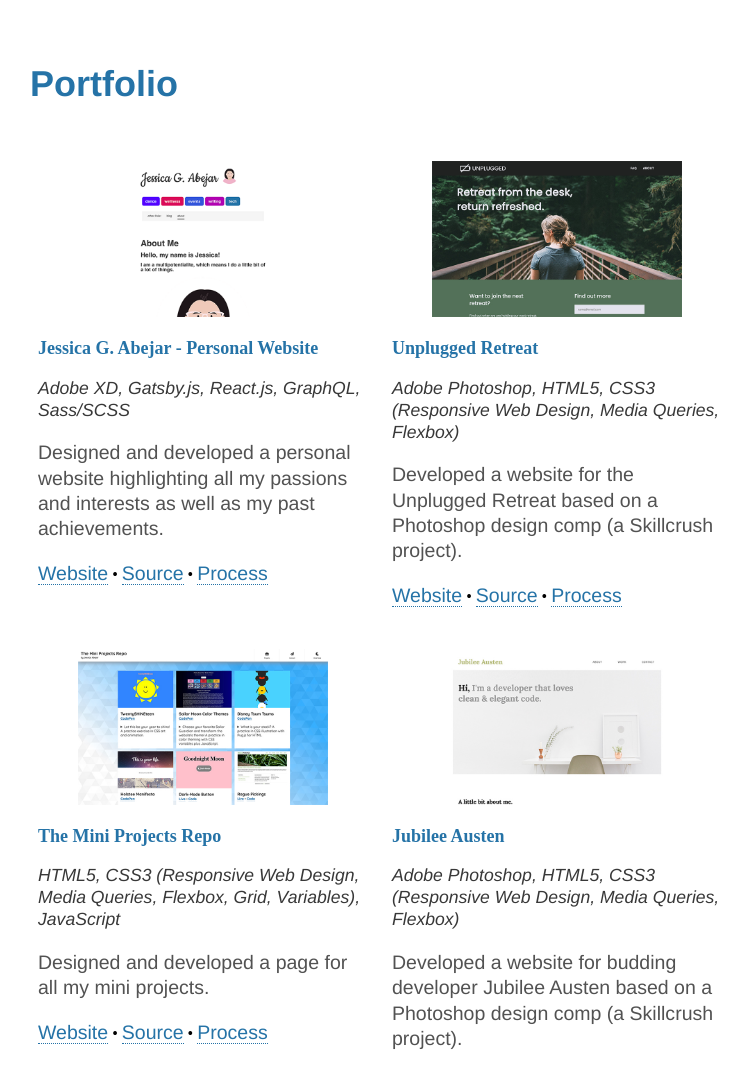
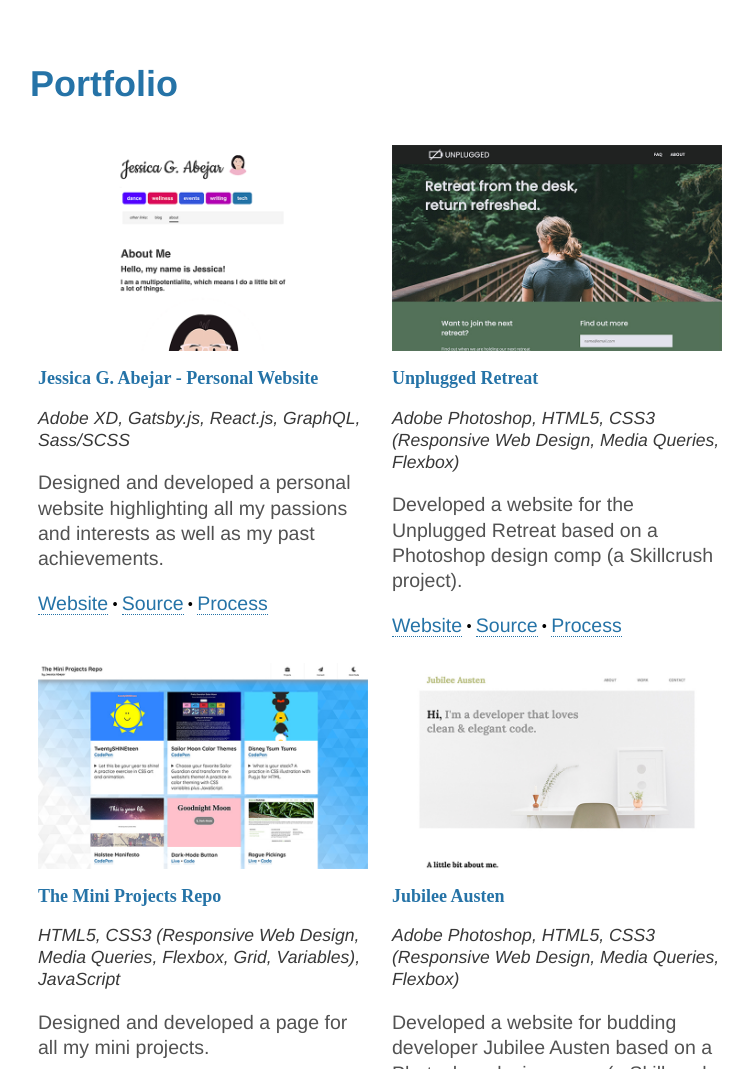
Before and after one commit to JessAbejar/jga-gatsby, a Gatsby site: page /tech in a window 1280 px wide. Shown: the part 1520-2589 px from the top of the page, without its empty margins (260-1013 px from the left). Built offline with nearby package versions, Linux system fonts and the light colour scheme; Gatsby itself is replaced by a stand-in of ours.

Commit message:
Added Gatsby Img

```diff
--- a/src/components/work/tech-cards.js
+++ b/src/components/work/tech-cards.js
@@ -1,6 +1,6 @@
 import React from "react"
 import { Link } from "gatsby"
-
+import Img from "gatsby-image"
 
 import styles from "./tech-cards.module.scss"
 
@@ -8,12 +8,10 @@ const TechCardItems = ({ items }) => {
     return(
         items.map((item,index) => (
             <div key={index} className={styles.workItem}>
-                <figure className={styles.workImg}>
-                    <img
-                        src={item.node.frontmatter.image.publicURL}
-                        alt={item.node.frontmatter.image_description}
-                    />
-                </figure>
+                <Img
+                    fluid={item.node.frontmatter.image.childImageSharp.fluid}
+                    alt={item.node.frontmatter.image_description}
+                />
                 <h3 className={styles.itemTitle}>{item.node.frontmatter.title}</h3>
                 <p className={styles.skillsDescription}>{item.node.frontmatter.main_skills}</p>
                 <p>{item.node.frontmatter.description}</p>
--- a/src/pages/tech.js
+++ b/src/pages/tech.js
@@ -52,7 +52,11 @@ const TechPage = () => {
                         frontmatter {
                             title
                             image {
-                                publicURL
+                                childImageSharp {
+                                    fluid(maxWidth: 400) {
+                                        ...GatsbyImageSharpFluid
+                                    }
+                                }
                             }
                             image_description
                             main_skills
```
Lines whose indentation alone changed are shown as unchanged.
